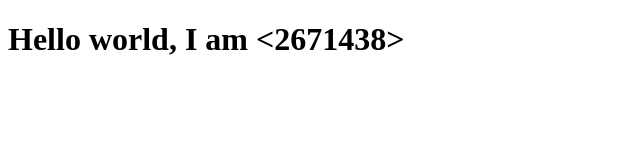
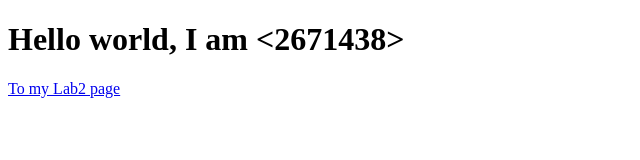
Before and after one commit to challotte-it/Lab1, a plain HTML site: page index.html in a window 1280 px wide. Shown: the whole page, without its empty margins (0-640 px from the left). Drawn offline with Linux system fonts and the light colour scheme.

Commit message:
Update index.html

```diff
--- a/index.html
+++ b/index.html
@@ -6,5 +6,6 @@
 </head>
 <body>
     <h1>Hello world, I am <2671438> </h1>
+    <a href="./2671438-lab2">To my Lab2 page</a>
     </body>
 </html>
```
